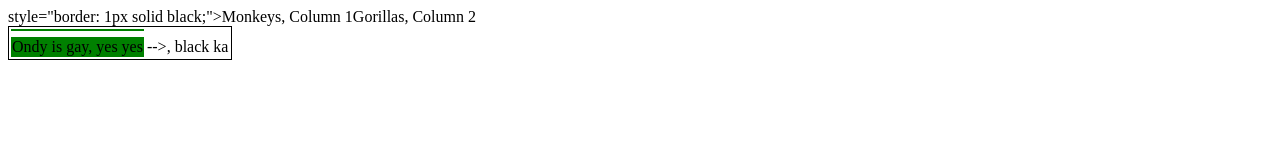
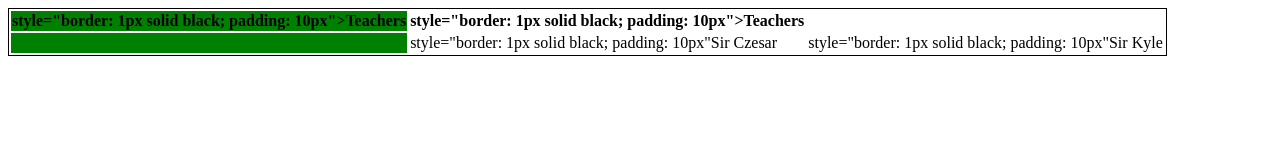
Before and after one commit to Teejay225-src/monkeys333, a plain HTML site: page index.html in a window 1280 px wide. Drawn offline with Linux system fonts and the light colour scheme.

Commit message:
Update index.html

```diff
--- a/index.html
+++ b/index.html
@@ -10,20 +10,20 @@
                <Link rel= "Icon" href= "icon.png" type = "image/gif">
           <head>
           <body>
-                 <table style="border: 1px solid black">
+                 <table style="border: 1px solid black;" border-collapse: collapse;">
                    <colgroup>
                                <col span"1" style="Background-color: green">
 
                    </colgroup>
-                        <td>
-                              <tr> style="border: 1px solid black;">Monkeys, Column 1</tr>
-                              <tr>Gorillas, Column 2</tr>
-                        </td>
-                        <tr>
-                              <td>Ondy is gay, yes yes</td>
-                              <td>-->, black ka</td>
-                        </tr>
+                          <tr>
+                                <th> style="border: 1px solid black; padding: 10px">Teachers</th>
+                                <th> style="border: 1px solid black; padding: 10px">Teachers</th>
 
+                          </tr>
+                                <td>
+                                     <td> style="border: 1px solid black; padding: 10px"Sir Czesar</td>
+                                     <td> style="border: 1px solid black; padding: 10px"Sir Kyle</td>
+                                </td>
                  </table>
           </body>
 
```
